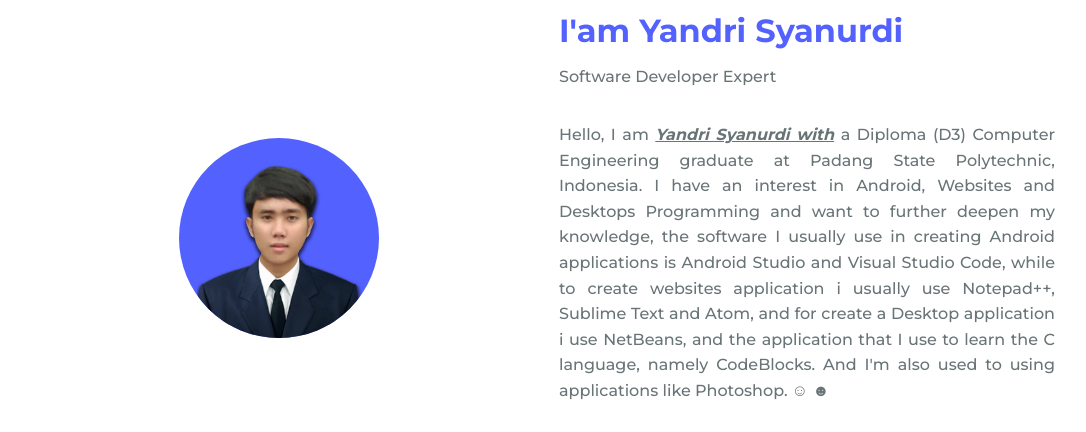
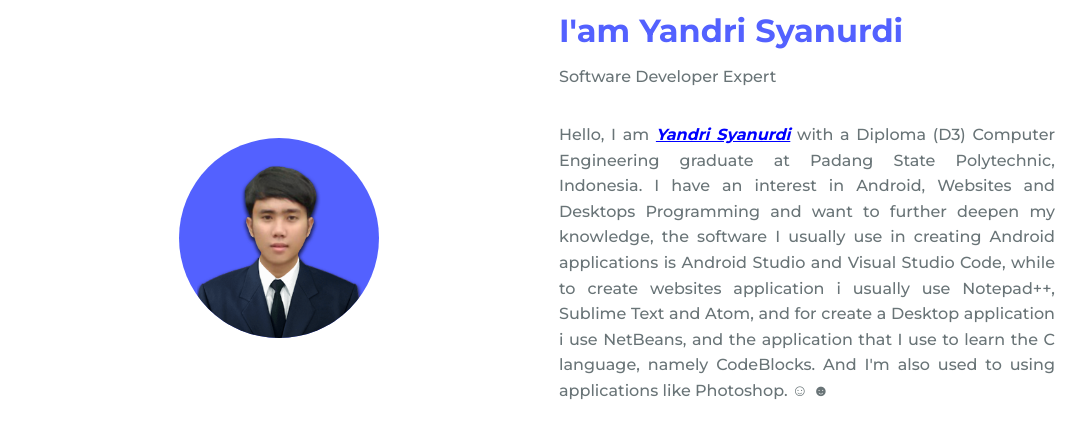
Before and after one commit to yandri-syanurdi/yandri-syanurdi.github.io, a plain HTML site: page index.html in a window 1280 px wide. Shown: the part 1200-1632 px from the top of the page, without its empty margins (97-1183 px from the left). Drawn offline with nearby package versions, Linux system fonts and the light colour scheme.

Commit message:
Update index.html

```diff
--- a/index.html
+++ b/index.html
@@ -80,7 +80,7 @@
                     <div>
                         <h2 class="about__subtitle">I'am Yandri Syanurdi</h2>
                         <span class="about__profession">Software Developer Expert</span>
-                        <p class="about__text" align="justify">Hello, I am <b color="blue"><i><u>Yandri Syanurdi with</u></i></b> a Diploma (D3) Computer Engineering graduate at Padang State Polytechnic, Indonesia. I have an interest in Android, Websites and Desktops Programming and want to further deepen my knowledge, the software I usually use in creating Android applications is Android Studio and Visual Studio Code, while to create websites application i usually use Notepad++, Sublime Text and Atom, and for create a Desktop application i use NetBeans, and the application that I use to learn the C language, namely CodeBlocks. And I'm also used to using applications like Photoshop. ☺ ☻</p>
+                        <p class="about__text" align="justify">Hello, I am <b style="color:blue;"><i><u>Yandri Syanurdi</u></i></b> with a Diploma (D3) Computer Engineering graduate at Padang State Polytechnic, Indonesia. I have an interest in Android, Websites and Desktops Programming and want to further deepen my knowledge, the software I usually use in creating Android applications is Android Studio and Visual Studio Code, while to create websites application i usually use Notepad++, Sublime Text and Atom, and for create a Desktop application i use NetBeans, and the application that I use to learn the C language, namely CodeBlocks. And I'm also used to using applications like Photoshop. ☺ ☻</p>
 
                         <div class="about__social">
                             <a href="https://www.linkedin.com/in/yandri-syanurdi-471988201/" target="_blank" class="about__social-icon"><i class='bx bxl-linkedin' ></i></a>
```
